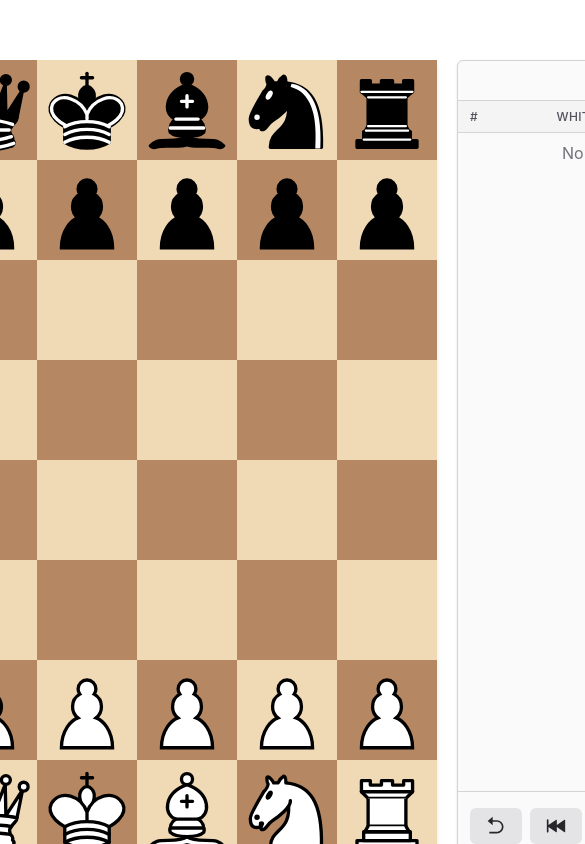
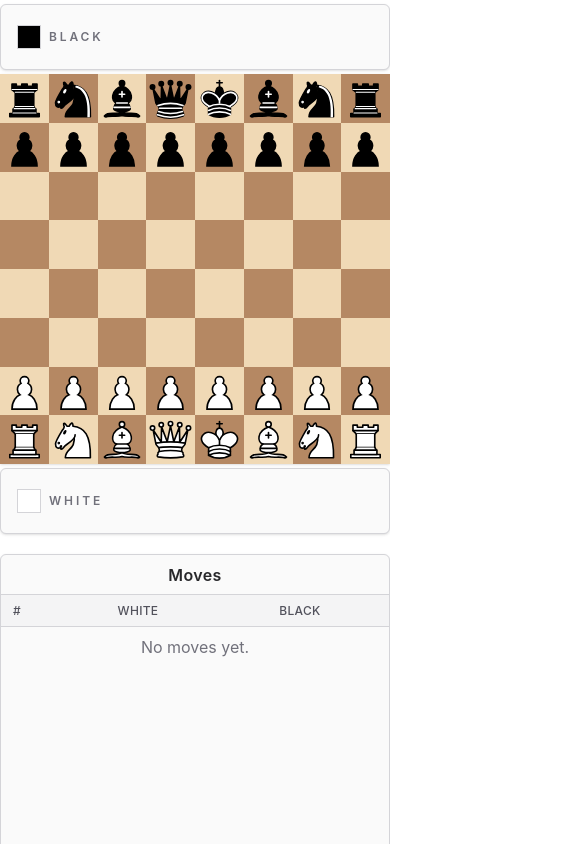
Before and after one commit to ganpm/chessboarding, a React (Vite) app: page / in a window 390 px wide. Shown: the top 844 px of the page, 585 px wide, since content can reach past the window. Built offline with nearby package versions, Linux system fonts and the light colour scheme.

Commit message:
feat: add support for rendering in mobile

```diff
--- a/src/App.tsx
+++ b/src/App.tsx
@@ -3,7 +3,9 @@ import { useEffect, useState } from "react";
 import { Chessboard } from "@/components/chessboard"
 import { Movelist } from "@/components/movelist"
 import { SidePanel } from "@/components/sidepanel"
+import { PlayerPanel } from "@/components/player-panel"
 import { Modal } from "@/components/modal";
+import { clsx } from "@/components/utils";
 
 import {
   Square,
@@ -378,8 +380,38 @@ function App() {
   };
 
   return (
-    <div className="flex justify-center items-center w-100vw h-100vh gap-5 my-15">
-      <SidePanel capturedPieces={capturedPieces} />
+    <div
+      className={clsx(
+        "flex",
+        "md:flex-row",
+        "flex-col",
+        "items-center",
+        "justify-center",
+        "gap-5",
+        "md:w-100vw",
+        "md:h-100vh",
+        "md:my-15",
+        "my-1",
+        "md:mx-auto"
+      )}
+    >
+      <SidePanel
+        capturedPieces={capturedPieces}
+        className="hidden md:flex"
+      />
+      <div className={clsx(
+        "relative",
+        "flex",
+        "md:w-200",
+        "w-full",
+        "flex-col",
+        "gap-1"
+      )}>
+        <PlayerPanel
+          player="black"
+          capturedPieces={capturedPieces.black}
+          className="md:hidden"
+        />
         <Chessboard
           board={viewedPosition.board}
           viewOnly={isViewOnly}
@@ -402,6 +434,12 @@ function App() {
           onPromotionSelect={handlePromotionSelect}
           onPromotionCancel={() => setPendingPromotion(null)}
         />
+        <PlayerPanel
+          player="white"
+          capturedPieces={capturedPieces.white}
+          className="md:hidden"
+        />
+      </div>
       <Movelist
         moves={game.moveHistory}
         currentHalfMoveIndex={halfMoveIndex}
--- a/src/components/chessboard.tsx
+++ b/src/components/chessboard.tsx
@@ -68,14 +68,16 @@ export const Chessboard = ({
     <div
       className={clsx(
         "relative",
-        "w-200 h-200",
+        "w-full",
         "shrink-0",
+        "aspect-square",
+        "md:w-200 md:h-200",
         "grid",
         "grid-flow-row",
         "grid-cols-8",
         "grid-rows-8",
         "gap-0",
-        "shadow-md",
+        "shadow-sm",
         className
       )}
       {...props}
@@ -123,7 +125,6 @@ export const Chessboard = ({
         <img
           src={assets[grabbedPiece.toString()]}
           style={{
-            imageRendering: "crisp-edges",
             left: `${grabbedPointer.x}px`,
             top: `${grabbedPointer.y}px`,
             transform: "translate(-50%, -50%)",
@@ -134,7 +135,8 @@ export const Chessboard = ({
             "z-50",
             "h-25",
             "w-25",
-            "select-none"
+            "select-none",
+            "[image-rendering:smooth]",
           )}
           alt={grabbedPiece.toString()}
           draggable={false}
--- a/src/components/movelist.tsx
+++ b/src/components/movelist.tsx
@@ -65,9 +65,10 @@ export const Movelist = ({
     <section
       className={clsx(
         "flex",
+        "flex-col",
         "h-200",
-        "w-xs",
-        "flex-col",
+        "md:w-xs",
+        "w-full",
         "rounded-md",
         "border",
         "border-zinc-300",
--- /dev/null
+++ b/src/components/player-panel.tsx
@@ -0,0 +1,114 @@
+import { assets } from "@/game/assets";
+import { clsx } from "@/components/utils";
+
+interface PlayerPanelProps extends React.HTMLAttributes<HTMLDivElement> {
+  player: "black" | "white";
+  capturedPieces: Array<[string, number]>;
+};
+
+export const PlayerPanel = ({
+  player,
+  capturedPieces,
+  className,
+  ...props
+}: PlayerPanelProps) => {
+
+  return (
+    <div
+      className={clsx(
+        "flex",
+        "items-center",
+        "justify-start",
+        "w-full",
+        "rounded-md",
+        "border",
+        "border-zinc-300",
+        "bg-zinc-50",
+        "shadow-sm",
+        "px-4",
+        "py-5",
+        className
+      )}
+      {...props}
+    >
+      <PlayerProfile player={player} />
+      <PlayerCapturedPieces capturedPieces={capturedPieces} />
+    </div>
+  );
+};
+
+interface PlayerProfileProps {
+  player: "black" | "white";
+}
+
+export const PlayerProfile = ({
+  player,
+}: PlayerProfileProps) => {
+
+  const playerName = {
+    black: "BLACK",
+    white: "WHITE",
+  };
+
+  return (
+    <div className="flex items-center justify-start gap-2">
+      <div
+        className={clsx(
+          "w-6 h-6",
+          player === "black" && "bg-black",
+          player === "white" && "bg-white",
+          "border",
+          "border-zinc-300"
+        )}
+      />
+      <p className="text-xs font-semibold tracking-[0.24em] text-zinc-500">
+        {playerName[player]}
+      </p>
+    </div>
+  );
+};
+
+interface PlayerCapturedPiecesProps {
+  capturedPieces: Array<[string, number]>;
+}
+
+export const PlayerCapturedPieces = ({
+  capturedPieces,
+}: PlayerCapturedPiecesProps) => {
+  const marginClasses: Record<string, string> = {
+    "black pawn": "-ml-2",
+    "black knight": "-ml-2",
+    "black bishop": "-ml-2",
+    "black rook": "-ml-1",
+    "black queen": "-ml-1",
+    "white pawn": "-ml-2",
+    "white knight": "-ml-2",
+    "white bishop": "-ml-2",
+    "white rook": "-ml-1",
+    "white queen": "-ml-1",
+  };
+
+  return (
+    <div className="flex flex-1 items-center justify-start">
+      {capturedPieces.map(([piece, count], index) => (
+        <div key={index} className="flex items-center justify-start">
+          {Array.from({ length: count }).map((_, i) => (
+            <div
+              key={`${index}-${i}`}
+              className={clsx(
+                marginClasses[piece],
+                "first:ml-0"
+              )}
+            >
+              <img
+                src={assets[piece]}
+                alt={piece}
+                className="w-5 h-5"
+              />
+            </div>
+          ))}
+        </div>
+      ))}
+    </div>
+  );
+};
--- a/src/components/sidepanel.tsx
+++ b/src/components/sidepanel.tsx
@@ -31,10 +31,9 @@ export const SidePanel = ({
   return (
     <div
       className={clsx(
-        "flex",
+        "flex-col",
         "h-200",
-        "w-xs",
-        "flex-col",
+        "md:w-xs",
         "overflow-hidden",
         "rounded-md",
         "border",
--- a/src/components/tile.tsx
+++ b/src/components/tile.tsx
@@ -55,7 +55,8 @@ export const Tile = ({
       className={clsx(
         "group",
         "relative",
-        "h-25 w-25",
+        "h-full w-full",
+        "md:h-25 md:w-25",
         "flex",
         "items-center",
         "justify-center",
@@ -68,7 +69,8 @@ export const Tile = ({
         <span className={clsx(
           "pointer-events-none",
           "absolute",
-          "w-8 h-8",
+          "md:w-8 md:h-8",
+          "w-4 h-4",
           "rounded-full",
           "bg-gray-800",
           "opacity-50",
@@ -93,7 +95,6 @@ export const Tile = ({
       {legalMove && ghostPiece && (
         <img
           src={assets[ghostPiece.toString()]}
-          style={{ imageRendering: "smooth" }}
           className={clsx(
             "pointer-events-none",
             "absolute",
@@ -104,7 +105,8 @@ export const Tile = ({
             "select-none",
             "transition-opacity",
             "duration-150",
-            dragOver ? "opacity-45" : "opacity-0 group-hover:opacity-45"
+            dragOver ? "opacity-45" : "opacity-0 group-hover:opacity-45",
+            "[image-rendering:smooth]"
           )}
           alt={`${ghostPiece.toString()} ghost preview`}
           draggable={false}
@@ -114,7 +116,6 @@ export const Tile = ({
       {piece && (
         <img
           src={assets[piece.toString()]}
-          style={{ imageRendering: "crisp-edges" }}
           className={clsx(
             "relative",
             "z-10",
@@ -123,7 +124,8 @@ export const Tile = ({
             "select-none",
             canGrabPiece ? (isGrabbing ? "cursor-grabbing" : "cursor-grab active:cursor-grabbing") : "cursor-auto",
             hidePiece && "opacity-0",
-            captureTarget ? (dragOver ? "opacity-0" : "group-hover:opacity-0") : ""
+            captureTarget ? (dragOver ? "opacity-0" : "group-hover:opacity-0") : "",
+            "[image-rendering:smooth]"
           )}
           alt={piece.toString()}
           draggable={false}
@@ -139,7 +141,8 @@ export const Tile = ({
             "top-1",
             "z-30",
             "inline-flex",
-            "w-6 h-6",
+            "md:w-6 md:h-6",
+            "w-4 h-4",
             "items-center",
             "justify-center",
             "rounded-sm",
@@ -151,8 +154,8 @@ export const Tile = ({
           title={kingIndicator === "victory" ? "Victory" : "Defeat"}
         >
           {kingIndicator === "victory"
-            ? <VictoryIcon className="w-6 h-6" aria-hidden="true" />
-            : <DefeatIcon className="w-6 h-6" aria-hidden="true" />}
+            ? <VictoryIcon className="md:w-6 md:h-6 w-4 h-4" aria-hidden="true" />
+            : <DefeatIcon className="md:w-6 md:h-6 w-4 h-4" aria-hidden="true" />}
         </span>
       )}
     </div>
```
Lines whose indentation alone changed are shown as unchanged.
